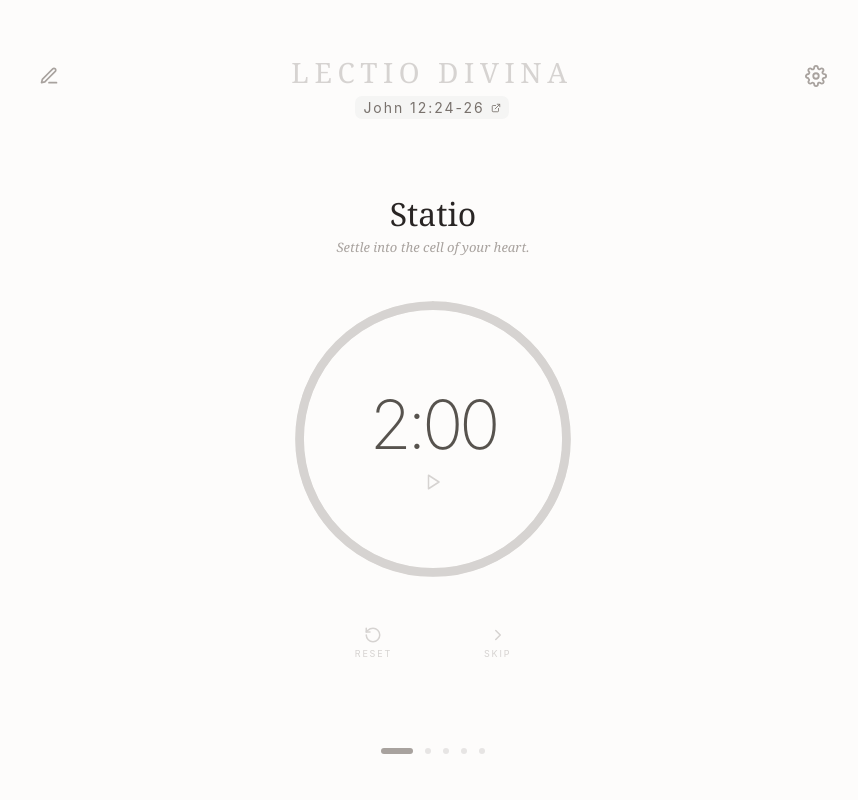
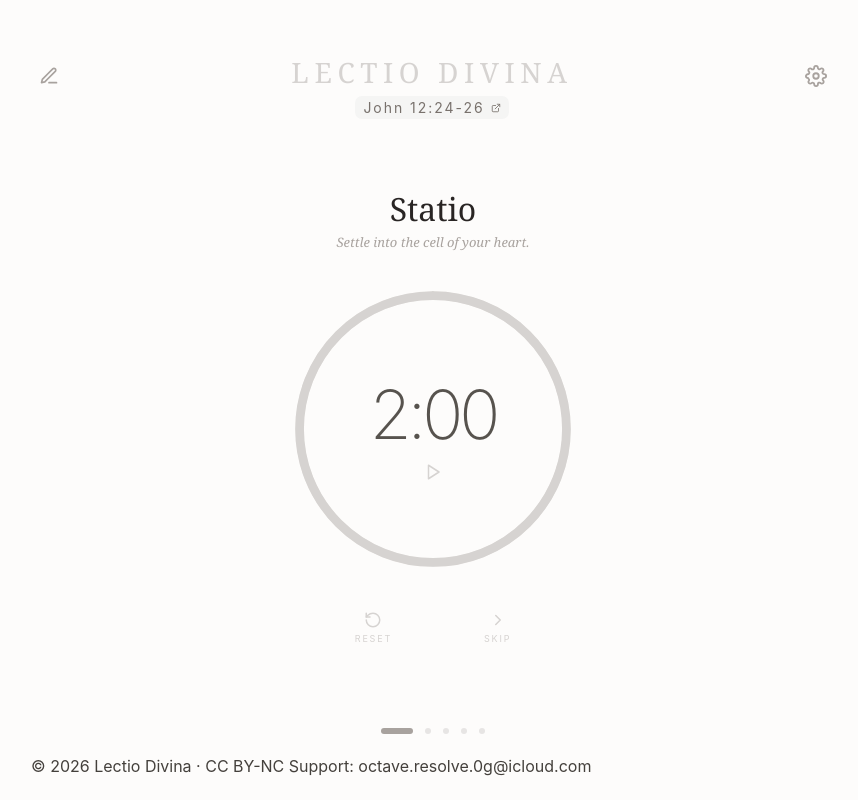
Before and after one commit to Lectio-Divina/lectio_divina_local, a React (Vite) app: page / in a window 1280 px wide. Shown: the whole page, without its empty margins (207-1065 px from the left). Built offline with nearby package versions, Linux system fonts and the light colour scheme.

Commit message:
Update App.jsx

```diff
--- a/src/App.jsx
+++ b/src/App.jsx
@@ -340,9 +340,20 @@ const toggleTimer = () => {
         </div>
       </main>
 
-      <footer className="stage-dots">
-        {STAGES.map((_, i) => <div key={i} className={`stage-dot ${i === currentStageIndex ? "active" : ""}`}/>)}
-      </footer>
+     <footer className="main-footer">
+  <div className="stage-dots">
+    {STAGES.map((_, i) => (
+      <div
+        key={i}
+        className={`stage-dot ${i === currentStageIndex ? "active" : ""}`}
+      />
+    ))}
+  </div>
+
+  <div className="copyright-notice">
+    © 2026 Lectio Divina · CC BY-NC Support: octave.resolve.0g@icloud.com
+  </div>
+</footer>
 
       {showJournal && (
         <div className="overlay full-screen">
```
